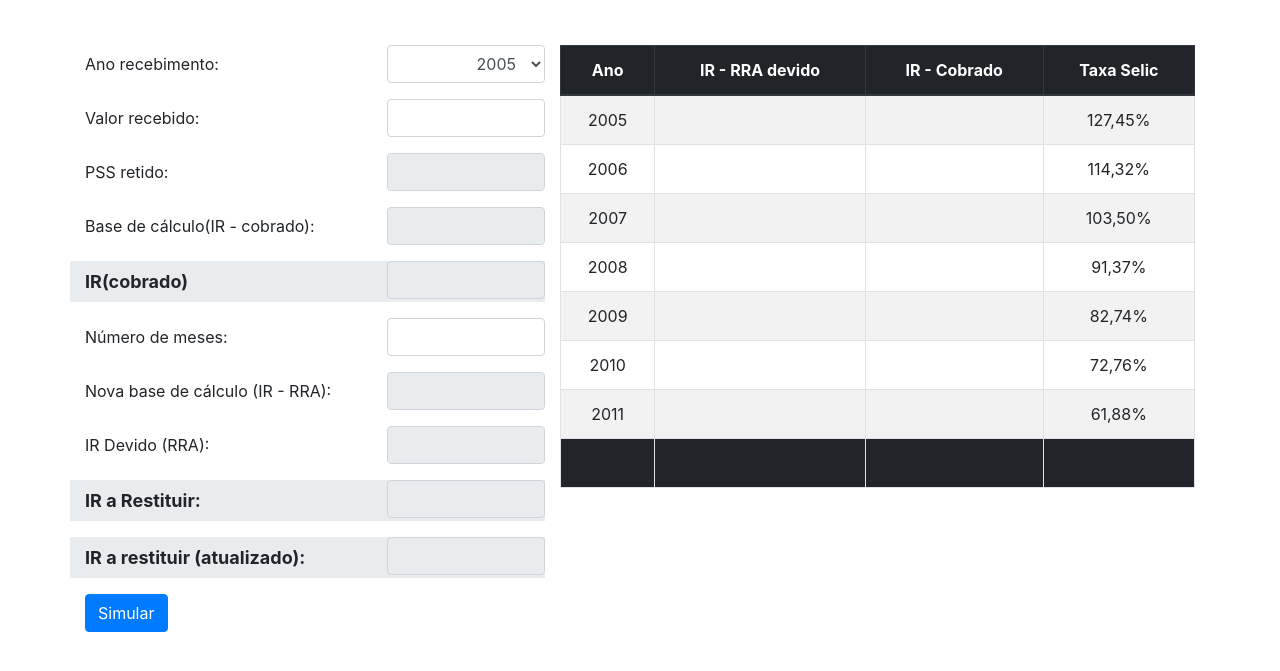
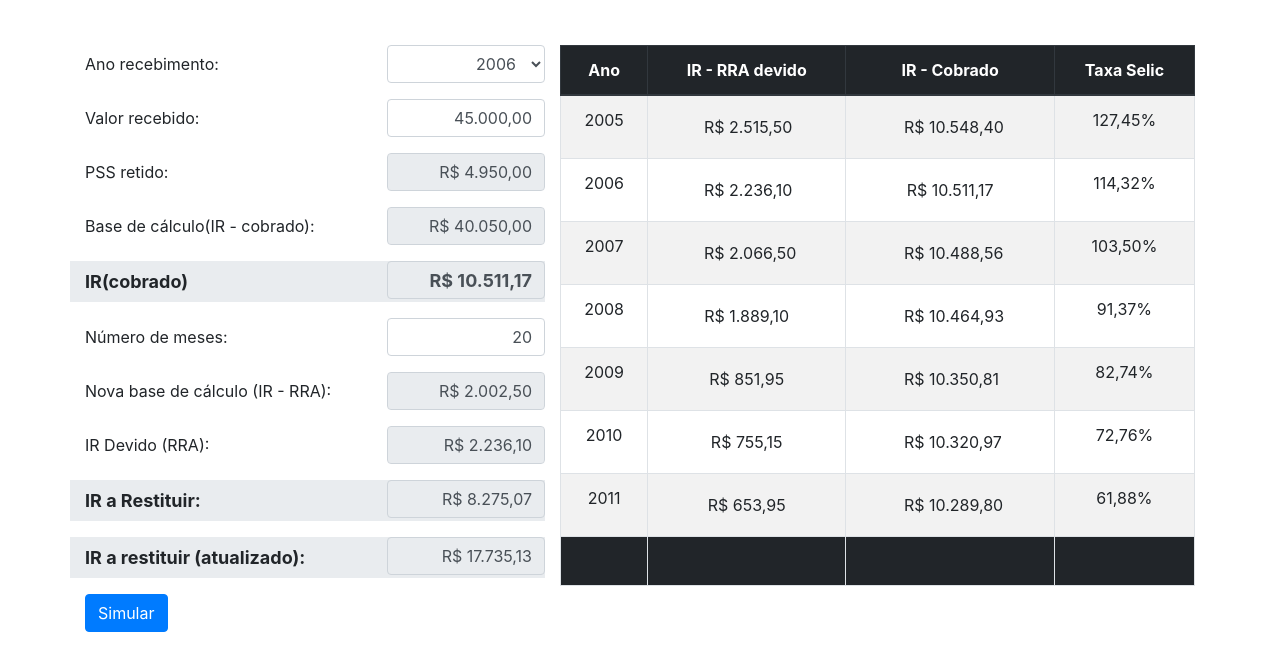
Before and after one commit to vinbdias/simulador_calc_rra, a plain HTML site: page index.html in a window 1280 px wide. Shown: the part 71-742 px from the top of the page. Drawn offline with nearby package versions, Linux system fonts and the light colour scheme.

Commit message:
Validação dos campos foi trocada por uma execução com valores padrão ao carregar a página.

```diff
--- a/index.html
+++ b/index.html
@@ -23,7 +23,7 @@
                         <label for="anoRecebimento" class="col-sm-8 col-form-label">Ano recebimento:</label>
                         <select onblur="simulacaoController.executarSimulacoes(event)" name="anoRecebimento" id="anoRecebimento" class="col-sm-4 form-control text-right" required>
                             <option value="2005">2005</option>
-                            <option value="2006">2006</option>
+                            <option value="2006" selected>2006</option>
                             <option value="2007">2007</option>
                             <option value="2008">2008</option>
                             <option value="2009">2009</option>
@@ -34,7 +34,7 @@
 
                     <div class="form-group row">
                         <label for="valorRecebido" class="col-sm-8 col-form-label">Valor recebido:</label>
-                        <input onkeyup="simulacaoController.formataValorRecebido(event)" onblur="simulacaoController.executarSimulacoes(event)" class="col-sm-4 form-control text-right" name="valorRecebido" id="valorRecebido" required />
+                        <input onkeyup="simulacaoController.formataValorRecebido(event)" onblur="simulacaoController.executarSimulacoes(event)" type="text" value="45.000,00" class="col-sm-4 form-control text-right" name="valorRecebido" id="valorRecebido" required />
                     </div>
 
                     <div class="form-group row">
@@ -54,7 +54,7 @@
 
                     <div class="form-group row">
                         <label for="numeroDeMeses" class="col-sm-8 col-form-label">Número de meses:</label>
-                        <input onblur="simulacaoController.executarSimulacoes(event)" type="text" class="col-sm-4 form-control text-right" name="numeroDeMeses" id="numeroDeMeses" required />
+                        <input onblur="simulacaoController.executarSimulacoes(event)" type="text" value="20" class="col-sm-4 form-control text-right" name="numeroDeMeses" id="numeroDeMeses" required />
                     </div>
 
                     <div class="form-group row">
@@ -155,6 +155,10 @@
     <script>
 
         let simulacaoController = new SimulacaoController();
+
+        document.addEventListener('DOMContentLoaded', function(event) {
+            simulacaoController.executarSimulacoes(event);
+        });
     </script>
 </body>
 </html>
--- a/js/app/controllers/SimulacaoController.js
+++ b/js/app/controllers/SimulacaoController.js
@@ -51,7 +51,7 @@ class SimulacaoController {
              */
             event.preventDefault();
 
-            if(!this._validarDadosDeEntrada()) return false;
+            //if(!this._validarDadosDeEntrada()) return false;
 
             /**
              * Chama os métodos de exeução das simulações do ano informado e dos outros.
@@ -192,7 +192,7 @@ class SimulacaoController {
 
             let valorRecebido = this._inputValorRecebido.value.replace('.', '').replace(',', '.');
 
-            return new Simulacao(anoInformado, valorRecebido, this._inputNumeroDeMeses.value);
+            return new Simulacao(anoInformado, parseFloat(valorRecebido), parseInt(this._inputNumeroDeMeses.value));
         }
 
 }
```
Also changed, not shown: 1 other file.
